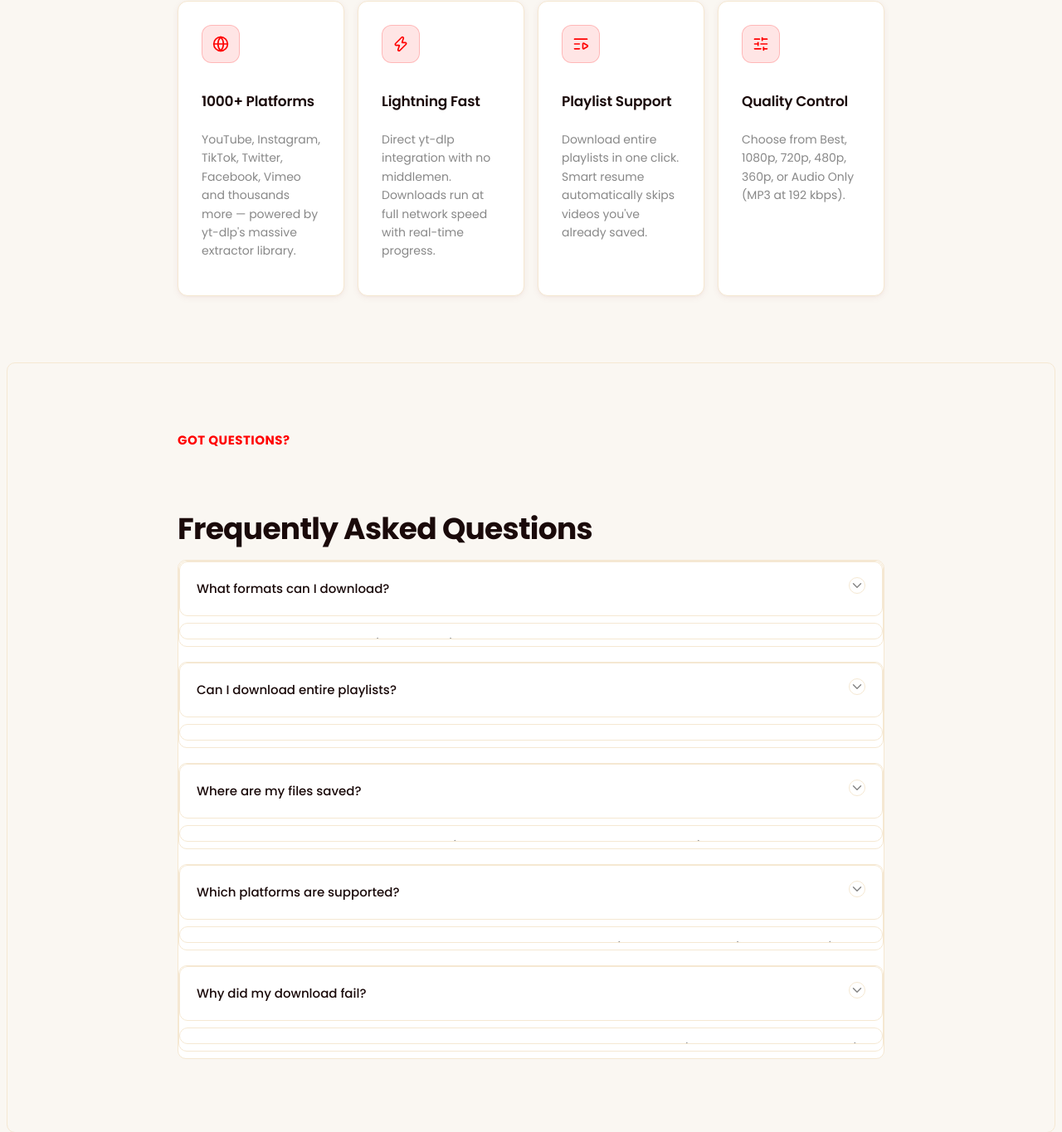
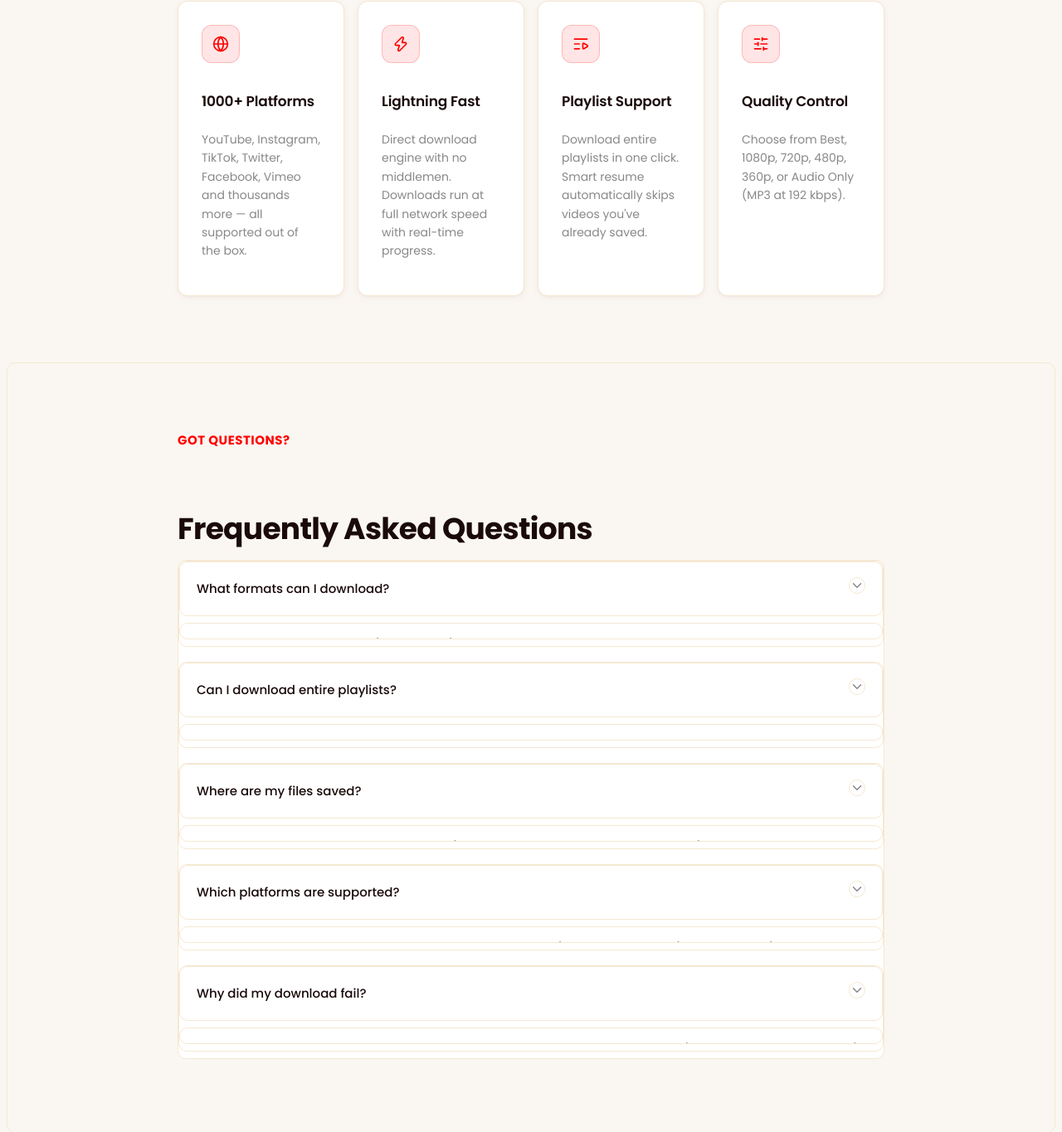
Before and after one commit to Hammadbaig-hub/youtube-downloader, a Flask app: page / in a window 1280 px wide. Shown: the part 1251-2616 px from the top of the page at 83% size. Run offline with Flask 3, Linux system fonts and the light colour scheme; some libraries are stand-ins or nearby versions.

Commit message:
Remove yt-dlp mentions from user-facing UI

```diff
--- a/frontend/templates/index.html
+++ b/frontend/templates/index.html
@@ -285,13 +285,13 @@
       <div class="feature-card reveal">
         <div class="feature-icon"><i data-lucide="globe"></i></div>
         <h3>1000+ Platforms</h3>
-        <p>YouTube, Instagram, TikTok, Twitter, Facebook, Vimeo and thousands more — powered by yt-dlp's massive extractor library.</p>
+        <p>YouTube, Instagram, TikTok, Twitter, Facebook, Vimeo and thousands more — all supported out of the box.</p>
       </div>
 
       <div class="feature-card reveal">
         <div class="feature-icon"><i data-lucide="zap"></i></div>
         <h3>Lightning Fast</h3>
-        <p>Direct yt-dlp integration with no middlemen. Downloads run at full network speed with real-time progress.</p>
+        <p>Direct download engine with no middlemen. Downloads run at full network speed with real-time progress.</p>
       </div>
 
       <div class="feature-card reveal">
@@ -353,7 +353,7 @@
           <span class="faq-icon"><i data-lucide="chevron-down"></i></span>
         </button>
         <div class="faq-a">
-          <p>VidFlow supports <strong>1000+ sites</strong> via yt-dlp — including YouTube, Instagram (public Reels &amp; posts), TikTok, Twitter/X, Facebook (public videos), Vimeo, Reddit, Dailymotion, and many more. Private/DRM-protected content (Netflix, Prime Video) cannot be downloaded.</p>
+          <p>VidFlow supports <strong>1000+ sites</strong> — including YouTube, Instagram (public Reels &amp; posts), TikTok, Twitter/X, Facebook (public videos), Vimeo, Reddit, Dailymotion, and many more. Private/DRM-protected content (Netflix, Prime Video) cannot be downloaded.</p>
         </div>
       </div>
 
```
